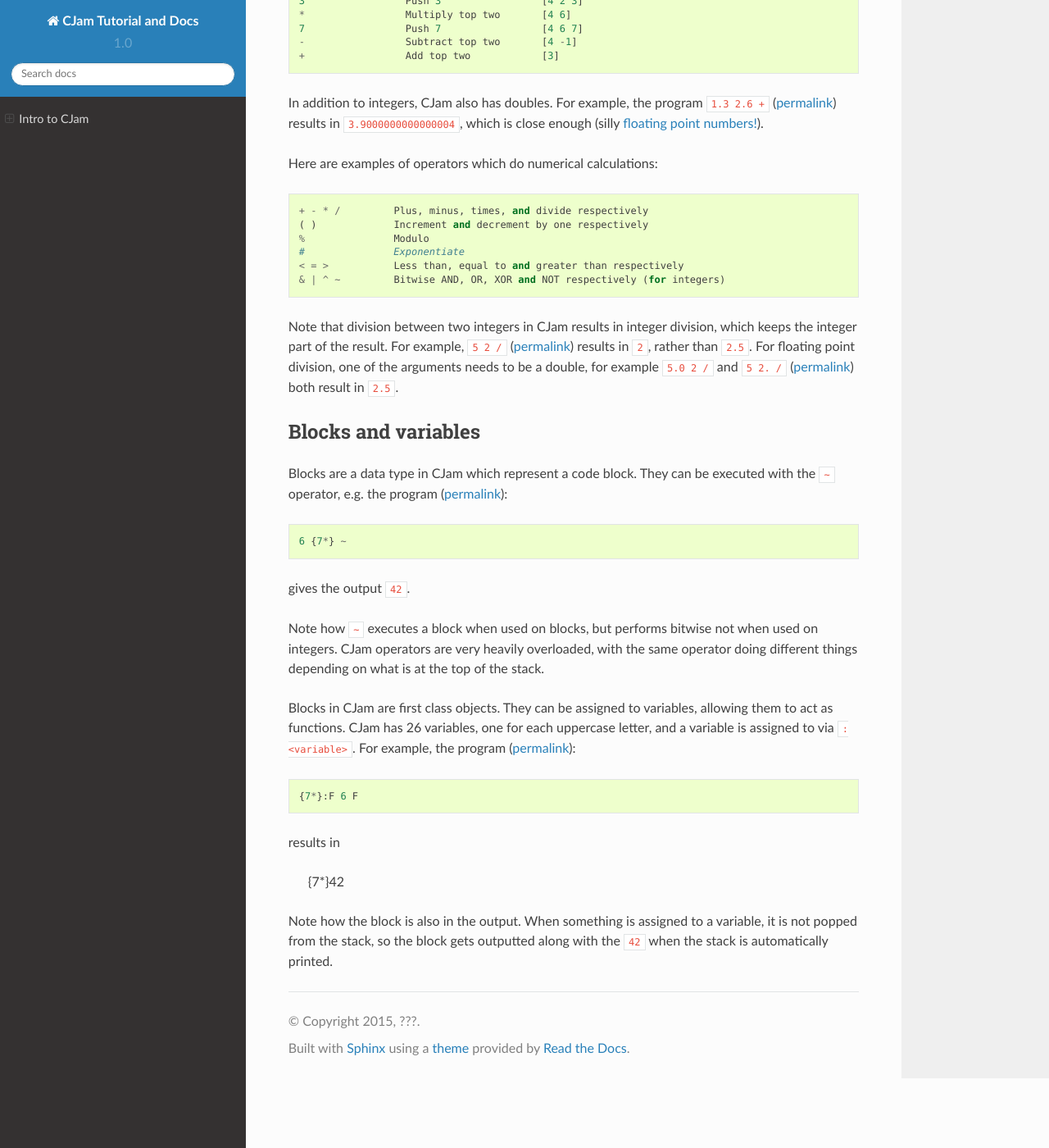
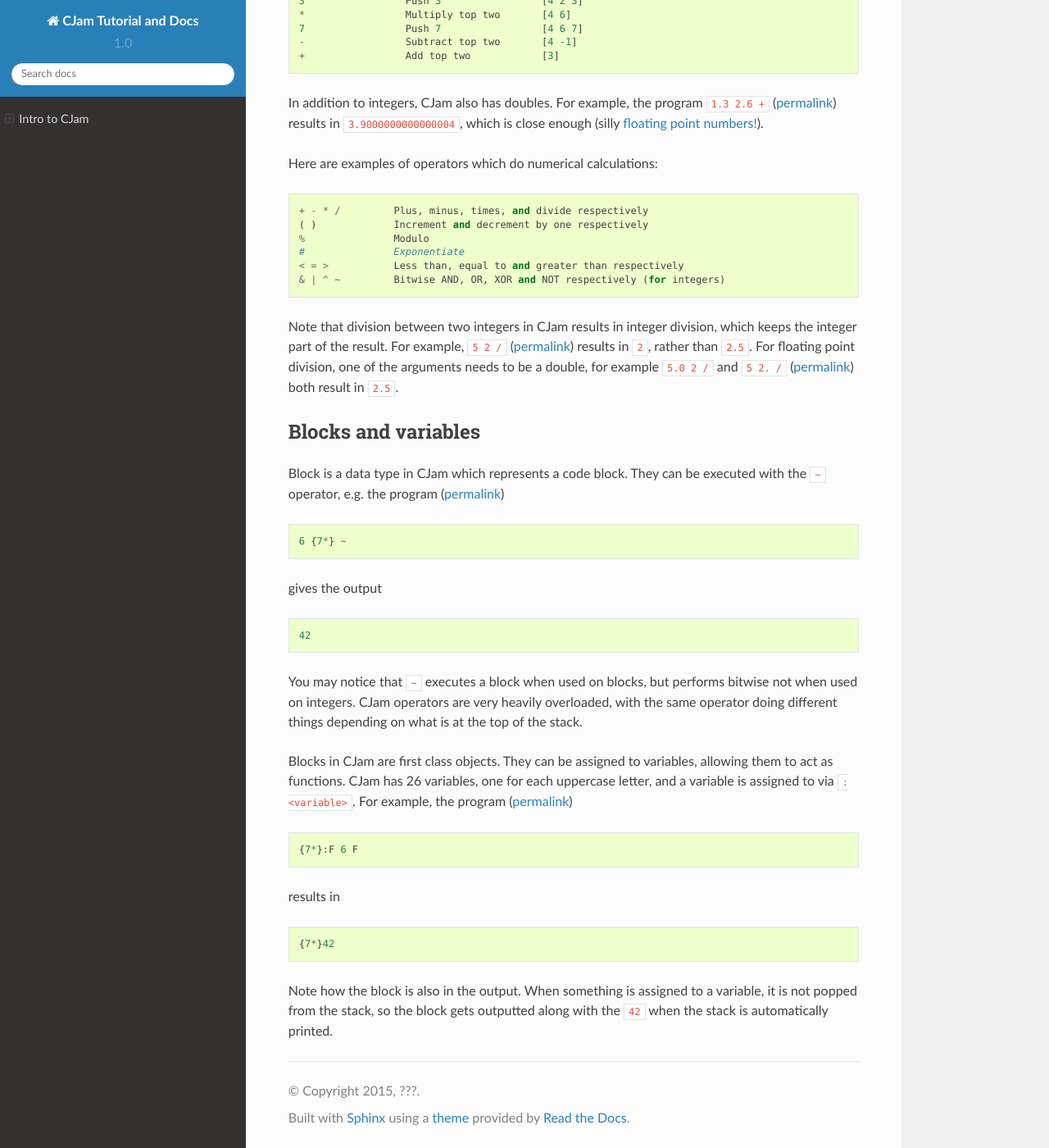
Before and after one commit to Sp3000/CJam, a Sphinx documentation site: the page built from docs/intro.rst, in a window 1280 px wide and 1400 px high, scrolled down 1448 px. Shown: the whole window at 82% size. Built offline with Sphinx 7.4.7 and the Read the Docs theme 2.0.0, drawn with Linux system fonts in a browser that asks for light colours.

Commit message:
Functions

```diff
--- a/docs/intro.rst
+++ b/docs/intro.rst
@@ -6,9 +6,9 @@ Getting started
 
 There are currently two ways to run CJam code.
 
-The easy way is to simply use the `online CJam interpreter <http://cjam.aditsu.net/>`_. This will be good for most purposes, but is not recommended if you need code to run quickly or the code generates copious amounts of output.
+The easy way is to simply use the `online CJam interpreter <http://cjam.aditsu.net/>`__. This will be good for most purposes, but is not recommended if you need code to run quickly or the code generates copious amounts of output.
 
-Alternatively, if you have Java, you can download the JAR from `SourceForge <http://sourceforge.net/projects/cjam/files/>`_ and run like ::
+Alternatively, if you have Java, you can download the JAR from `SourceForge <http://sourceforge.net/projects/cjam/files/>`__ and run like ::
 
     java -jar cjam-someversion.jar file.cjam
 
@@ -22,7 +22,7 @@ Hello, World!
 
 CJam's main source of memory is a stack which can hold values. You can push elements onto the stack and modify the stack with operators. At the end of the program, the contents of the stack are automatically printed.
 
-``Hello, World!`` is very simple in CJam -- we can just push a string onto the stack and let automatic printing do its job (`permalink <http://cjam.aditsu.net/#code=%22Hello%2C%20World!%22>`_). ::
+``Hello, World!`` is very simple in CJam -- we can just push a string onto the stack and let automatic printing do its job (`permalink <http://cjam.aditsu.net/#code=%22Hello%2C%20World!%22>`__). ::
 
     "Hello, World!"
 
@@ -31,7 +31,7 @@ Simple!
 Numerical calculations in CJam
 ------------------------------
 
-To perform calculations in CJam, we can push integers onto the stack and apply operators to them. For example, the program (`permalink <http://cjam.aditsu.net/#code=7%208%20%2B>`_) ::
+To perform calculations in CJam, we can push integers onto the stack and apply operators to them. For example, the program (`permalink <http://cjam.aditsu.net/#code=7%208%20%2B>`__) ::
 
     7 8 +
 
@@ -41,7 +41,7 @@ results in the output ::
 
 by first pushing ``7`` and ``8`` onto the stack, then performing the ``+`` operator, which adds two integers.
 
-Another example is ``4 2 3 * 7 - +`` (`permalink <http://cjam.aditsu.net/#code=4%202%203%20*%207%20-%20%2B>`_) which results in ``3``. Here is a trace: ::
+Another example is ``4 2 3 * 7 - +`` (`permalink <http://cjam.aditsu.net/#code=4%202%203%20*%207%20-%20%2B>`__) which results in ``3``. Here is a trace: ::
 
     Instruction       What happens           Stack
     -----------       ------------           -----
@@ -53,7 +53,7 @@ Another example is ``4 2 3 * 7 - +`` (`permalink <http://cjam.aditsu.net/#code=4
     -                 Subtract top two       [4 -1]
     +                 Add top two            [3]
 
-In addition to integers, CJam also has doubles. For example, the program ``1.3 2.6 +`` (`permalink <http://cjam.aditsu.net/#code=1.3%202.6%20%2B>`_) results in ``3.9000000000000004``, which is close enough (silly `floating point numbers! <https://en.wikipedia.org/wiki/Floating_point#Accuracy_problems>`_).
+In addition to integers, CJam also has doubles. For example, the program ``1.3 2.6 +`` (`permalink <http://cjam.aditsu.net/#code=1.3%202.6%20%2B>`__) results in ``3.9000000000000004``, which is close enough (silly `floating point numbers! <https://en.wikipedia.org/wiki/Floating_point#Accuracy_problems>`__).
 
 Here are examples of operators which do numerical calculations: ::
 
@@ -64,24 +64,26 @@ Here are examples of operators which do numerical calculations: ::
     < = >           Less than, equal to and greater than respectively
     & | ^ ~         Bitwise AND, OR, XOR and NOT respectively (for integers)
 
-Note that division between two integers in CJam results in integer division, which keeps the integer part of the result. For example, ``5 2 /`` (`permalink <http://cjam.aditsu.net/#code=5%202%20%2F>`_) results in ``2``, rather than ``2.5``. For floating point division, one of the arguments needs to be a double, for example ``5.0 2 /`` and ``5 2. /`` (`permalink <http://cjam.aditsu.net/#code=5%202.%20%2F>`_) both result in ``2.5``.
+Note that division between two integers in CJam results in integer division, which keeps the integer part of the result. For example, ``5 2 /`` (`permalink <http://cjam.aditsu.net/#code=5%202%20%2F>`__) results in ``2``, rather than ``2.5``. For floating point division, one of the arguments needs to be a double, for example ``5.0 2 /`` and ``5 2. /`` (`permalink <http://cjam.aditsu.net/#code=5%202.%20%2F>`__) both result in ``2.5``.
 
 Blocks and variables
 --------------------
 
-Blocks are a data type in CJam which represent a code block. They can be executed with the ``~`` operator, e.g. the program (`permalink <http://cjam.aditsu.net/#code=6%20%7B7*%7D%20~>`_)::
+Block is a data type in CJam which represents a code block. They can be executed with the ``~`` operator, e.g. the program (`permalink <http://cjam.aditsu.net/#code=6%20%7B7*%7D%20~>`__) ::
 
     6 {7*} ~
 
-gives the output ``42``.
+gives the output ::
 
-Note how ``~`` executes a block when used on blocks, but performs bitwise not when used on integers. CJam operators are very heavily overloaded, with the same operator doing different things depending on what is at the top of the stack.
+    42
 
-Blocks in CJam are first class objects. They can be assigned to variables, allowing them to act as functions. CJam has 26 variables, one for each uppercase letter, and a variable is assigned to via ``:<variable>``. For example, the program (`permalink <http://cjam.aditsu.net/#code=%7B7*%7D%3AF%206%20F>`_)::
+You may notice that ``~`` executes a block when used on blocks, but performs bitwise not when used on integers. CJam operators are very heavily overloaded, with the same operator doing different things depending on what is at the top of the stack.
+
+Blocks in CJam are first class objects. They can be assigned to variables, allowing them to act as functions. CJam has 26 variables, one for each uppercase letter, and a variable is assigned to via ``:<variable>``. For example, the program (`permalink <http://cjam.aditsu.net/#code=%7B7*%7D%3AF%206%20F>`__) ::
 
     {7*}:F 6 F
 
-results in
+results in ::
 
     {7*}42
 
```
Also changed, not shown: 5 other files.
